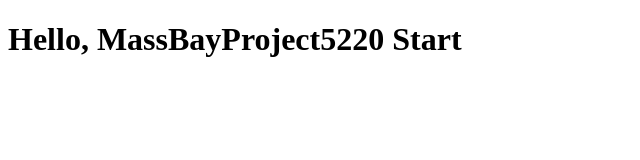
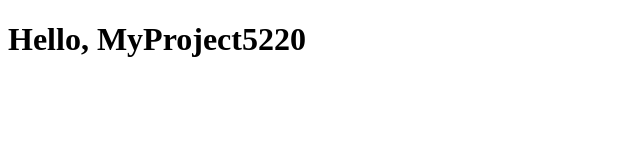
Before and after one commit to cshubert/ProjectTemplate, a website: page myproject/View/index.html in a window 1280 px wide. Shown: the whole page, without its empty margins (0-640 px from the left). Drawn offline with Linux system fonts and the light colour scheme.

Commit message:
Created new repository MyProject Moved files to MyProject repository Updated License in namespace.js Updated Index.html to use the new repository name

```diff
--- a/myproject/Scripts/Namespace/namespace.js
+++ b/myproject/Scripts/Namespace/namespace.js
@@ -1,6 +1,6 @@
 'use strict';
 /*  Copyright 2018-2019, Charles Harrison Shubert.
-*   License: MIT
+*   License: ISC
 *
 *   Namespace.js creates a namespace defined in ./Scripts/Namespace/config.json
 *
--- a/myproject/View/index.html
+++ b/myproject/View/index.html
@@ -5,5 +5,5 @@
     <script src="../Scripts/Namespace/namespace.js"></script>
 </head>
 <body>
-    <H1>Hello, MassBayProject5220 Start</H1>
+    <H1>Hello, MyProject5220</H1>
 </body>
```
